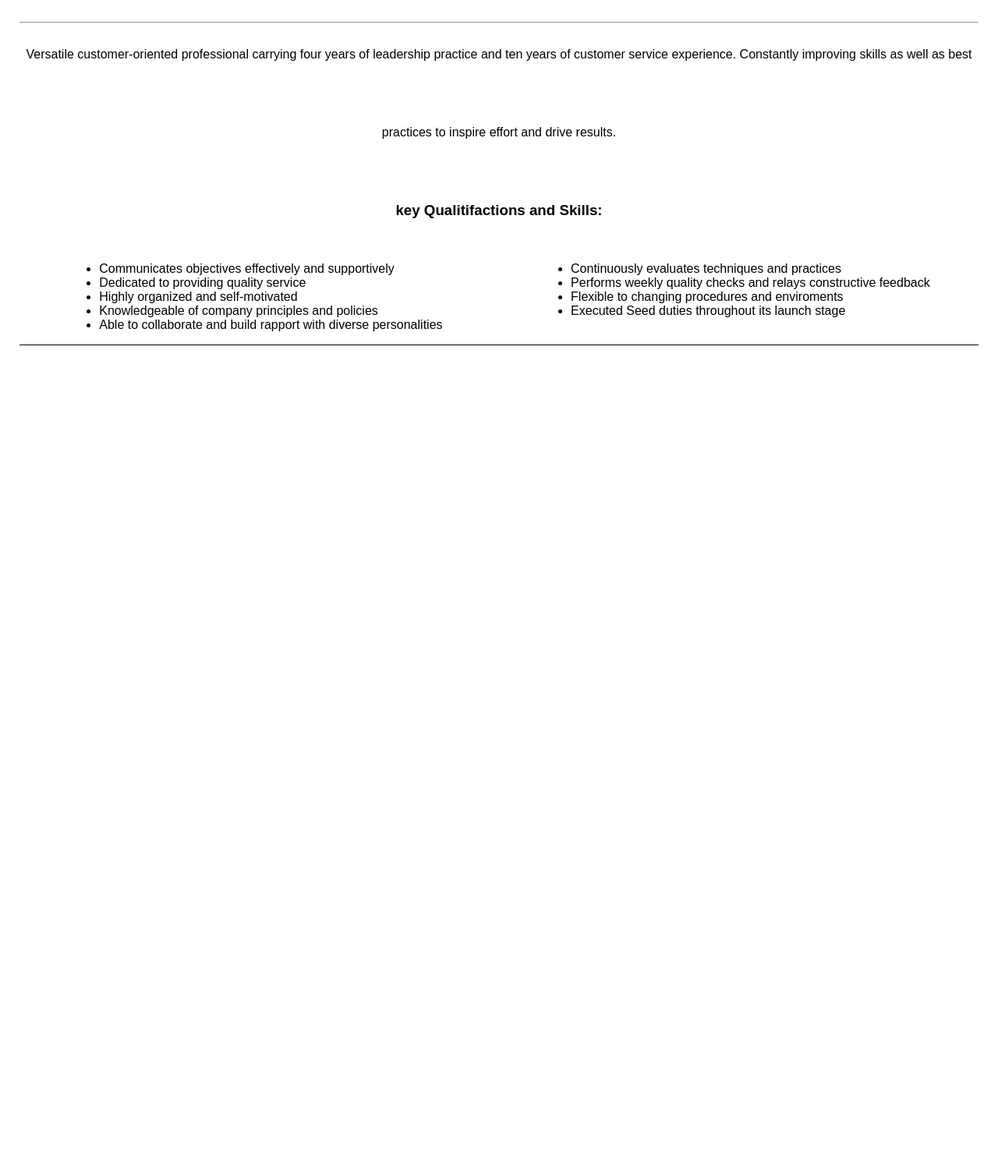
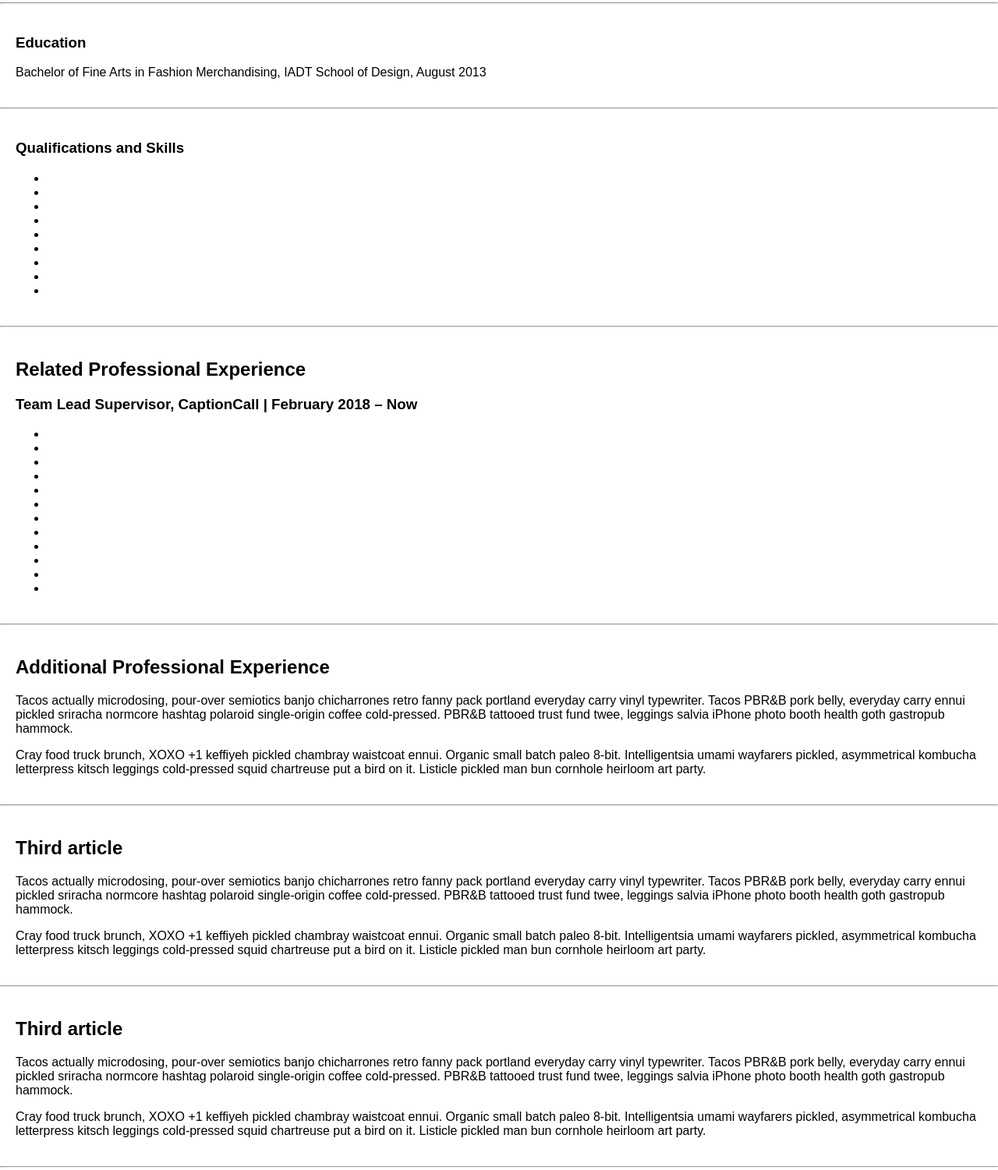
Before and after one commit to AngryGrizzlyBear/Mock_Up, a plain HTML site: page index.html in a window 1280 px wide. Shown: the part 105-1606 px from the top of the page at 78% size. Before the commit the page ends 800 px from the top, so only its background shows below. Drawn offline with Linux system fonts and the light colour scheme.

Commit message:
revision

```diff
--- a/index.html
+++ b/index.html
@@ -9,43 +9,115 @@
   </head>
   <body>
     <header>
-      <h1 class="center">Resume Name</h1>
-      <hr>
+      <h1>Resume Example</h1>
     </header>
-
+    <hr />
     <section>
       <article>
-        <p class="center">
-          Versatile customer-oriented professional carrying four years of
-          leadership practice and ten years of customer service experience.
-          Constantly improving skills as well as best practices to inspire
-          effort and drive results.
+        <h3>Education</h3>
+        <p>
+          Bachelor of Fine Arts in Fashion Merchandising, IADT School of Design,
+          August 2013
         </p>
-        <h3 class="center">key Qualitifactions and Skills:</h3>
-        <div class="flex-container">
-          <div>
-            <ul>
-              <li>Communicates objectives effectively and supportively</li>
-              <li>Dedicated to providing quality service</li>
-              <li>Highly organized and self-motivated</li>
-              <li>Knowledgeable of company principles and policies</li>
-              <li>
-                Able to collaborate and build rapport with diverse personalities
-              </li>
-            </ul>
-          </div>
-          <div>
-            <ul>
-              <li>Continuously evaluates techniques and practices</li>
-              <li>
-                Performs weekly quality checks and relays constructive feedback
-              </li>
-              <li>Flexible to changing procedures and enviroments</li>
-              <li>Executed Seed duties throughout its launch stage</li>
-            </ul>
-          </div>
-        </div>
       </article>
+      <hr />
+      <article>
+        <h3>Qualifications and Skills</h3>
+        <ul>
+          <li></li>
+          <li></li>
+          <li></li>
+          <li></li>
+          <li></li>
+          <li></li>
+          <li></li>
+          <li></li>
+          <li></li>
+        </ul>
+      </article>
+      <hr />
+      <article>
+        <h2>Related Professional Experience</h2>
+        <h3>Team Lead Supervisor, CaptionCall | February 2018 – Now</h3>
+        <ul>
+          <li></li>
+          <li></li>
+          <li></li>
+          <li></li>
+          <li></li>
+          <li></li>
+          <li></li>
+          <li></li>
+          <li></li>
+          <li></li>
+          <li></li>
+          <li></li>
+        </ul>
+      </article>
+      <hr />
+      <article>
+        <h2>Additional Professional Experience</h2>
+
+        <p>
+          Tacos actually microdosing, pour-over semiotics banjo chicharrones
+          retro fanny pack portland everyday carry vinyl typewriter. Tacos PBR&B
+          pork belly, everyday carry ennui pickled sriracha normcore hashtag
+          polaroid single-origin coffee cold-pressed. PBR&B tattooed trust fund
+          twee, leggings salvia iPhone photo booth health goth gastropub
+          hammock.
+        </p>
+
+        <p>
+          Cray food truck brunch, XOXO +1 keffiyeh pickled chambray waistcoat
+          ennui. Organic small batch paleo 8-bit. Intelligentsia umami wayfarers
+          pickled, asymmetrical kombucha letterpress kitsch leggings
+          cold-pressed squid chartreuse put a bird on it. Listicle pickled man
+          bun cornhole heirloom art party.
+        </p>
+      </article>
+      <hr />
+      <article>
+        <h2>Third article</h2>
+
+        <p>
+          Tacos actually microdosing, pour-over semiotics banjo chicharrones
+          retro fanny pack portland everyday carry vinyl typewriter. Tacos PBR&B
+          pork belly, everyday carry ennui pickled sriracha normcore hashtag
+          polaroid single-origin coffee cold-pressed. PBR&B tattooed trust fund
+          twee, leggings salvia iPhone photo booth health goth gastropub
+          hammock.
+        </p>
+
+        <p>
+          Cray food truck brunch, XOXO +1 keffiyeh pickled chambray waistcoat
+          ennui. Organic small batch paleo 8-bit. Intelligentsia umami wayfarers
+          pickled, asymmetrical kombucha letterpress kitsch leggings
+          cold-pressed squid chartreuse put a bird on it. Listicle pickled man
+          bun cornhole heirloom art party.
+        </p>
+      </article>
+      <hr />
+      <article>
+        <h2>Third article</h2>
+
+        <p>
+          Tacos actually microdosing, pour-over semiotics banjo chicharrones
+          retro fanny pack portland everyday carry vinyl typewriter. Tacos PBR&B
+          pork belly, everyday carry ennui pickled sriracha normcore hashtag
+          polaroid single-origin coffee cold-pressed. PBR&B tattooed trust fund
+          twee, leggings salvia iPhone photo booth health goth gastropub
+          hammock.
+        </p>
+
+        <p>
+          Cray food truck brunch, XOXO +1 keffiyeh pickled chambray waistcoat
+          ennui. Organic small batch paleo 8-bit. Intelligentsia umami wayfarers
+          pickled, asymmetrical kombucha letterpress kitsch leggings
+          cold-pressed squid chartreuse put a bird on it. Listicle pickled man
+          bun cornhole heirloom art party.
+        </p>
+      </article>
+      <hr />
     </section>
   </body>
 </html>
--- a/styles.css
+++ b/styles.css
@@ -1,6 +1,5 @@
 html {
   font-family: sans-serif;
-  margin: 25px 25px;
 }
 
 body {
@@ -8,26 +7,17 @@ body {
 }
 
 header {
+
   height: 100px;
 }
 
-article {
-  border-bottom: 1px solid black;
-  width: 100%;
-}
-
-section {
-  display: flex;
-}
-
-.center {
+h1 {
   text-align: center;
   line-height: 100px;
   margin: 0;
 }
 
-.flex-container{
-    display:flex;
-    flex-direction: row;
-    justify-content: space-around;
+article {
+  padding: 10px;
+  margin: 10px;
 }
```
